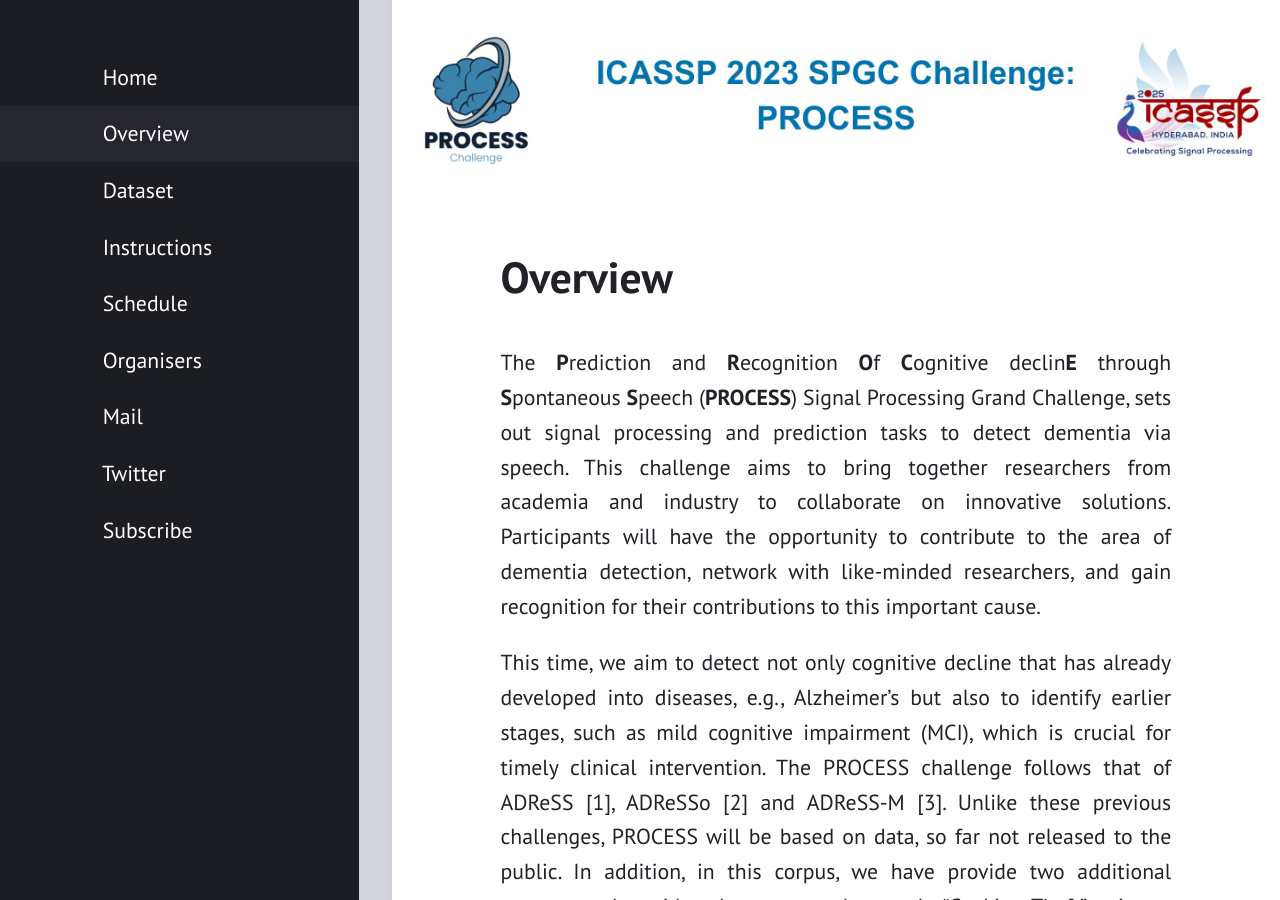
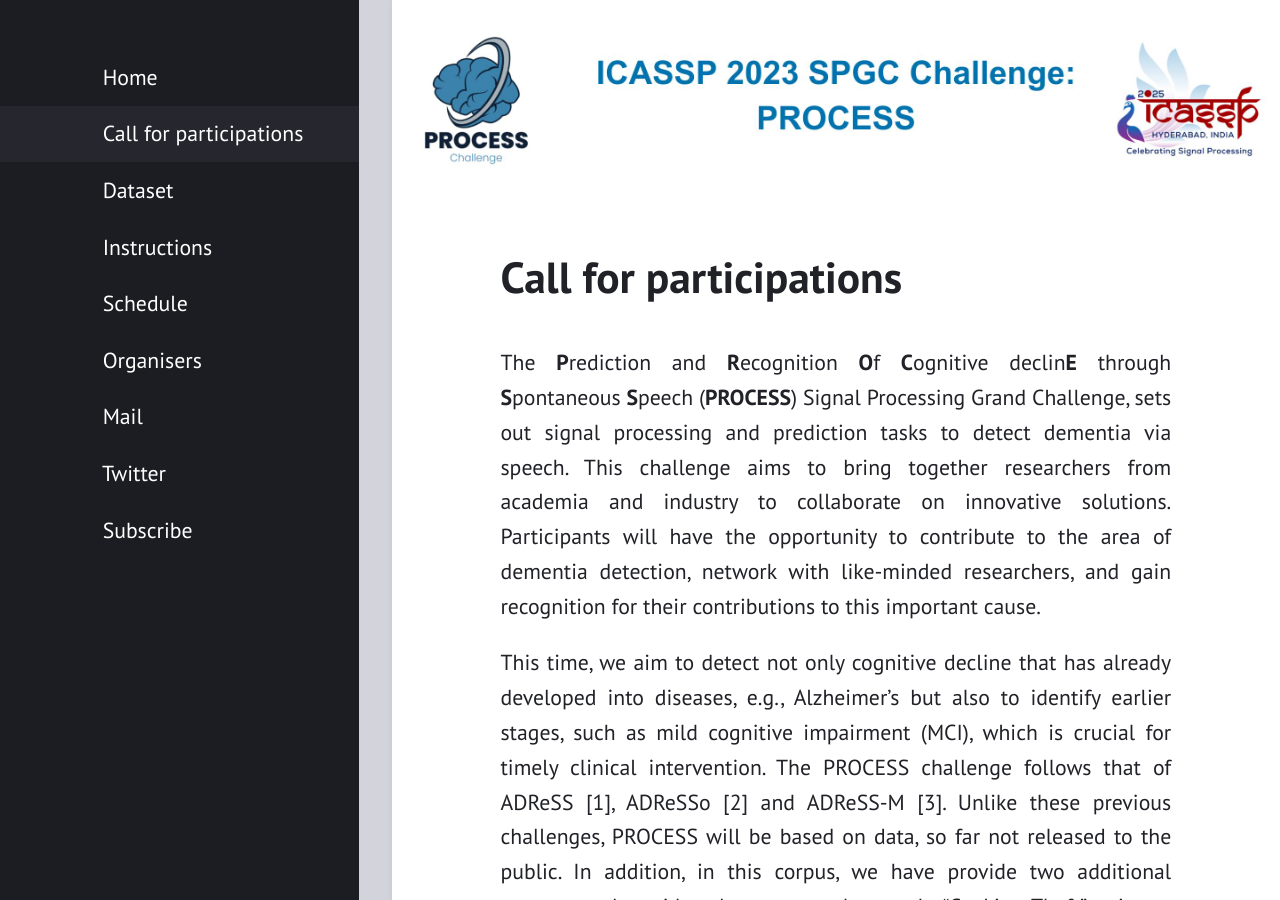
Before and after one commit to processchallenge/processchallenge.github.io, a Jekyll site: the page built from overview.md, in a window 1280 px wide and 900 px high. Built offline with Jekyll 4.4.1, drawn with Linux system fonts in a browser that asks for light colours.

Commit message:
Update overview.md

```diff
--- a/overview.md
+++ b/overview.md
@@ -1,6 +1,6 @@
 ---
-title: "Overview"
-permalink: "/overview/"
+title: "Call for participations"
+permalink: "/callforparticipations/"
 layout: page
 ---
 
```
